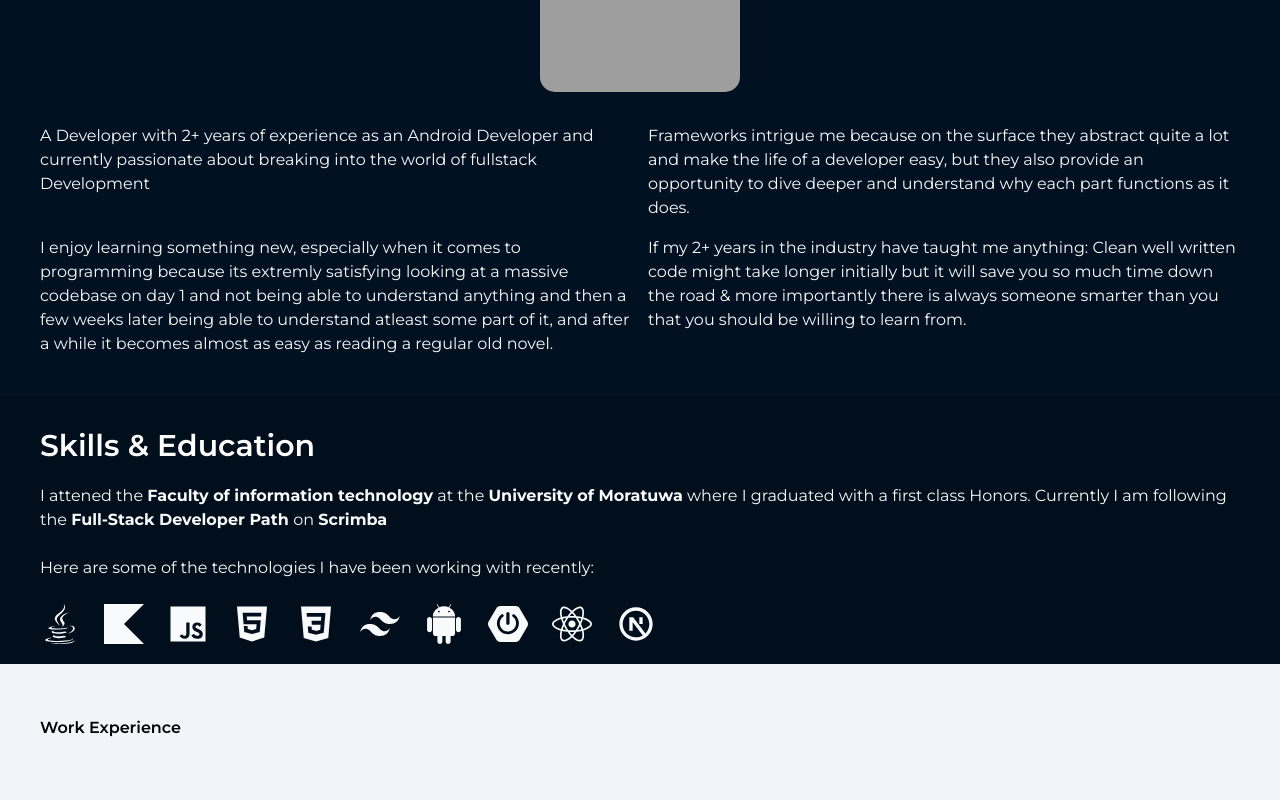
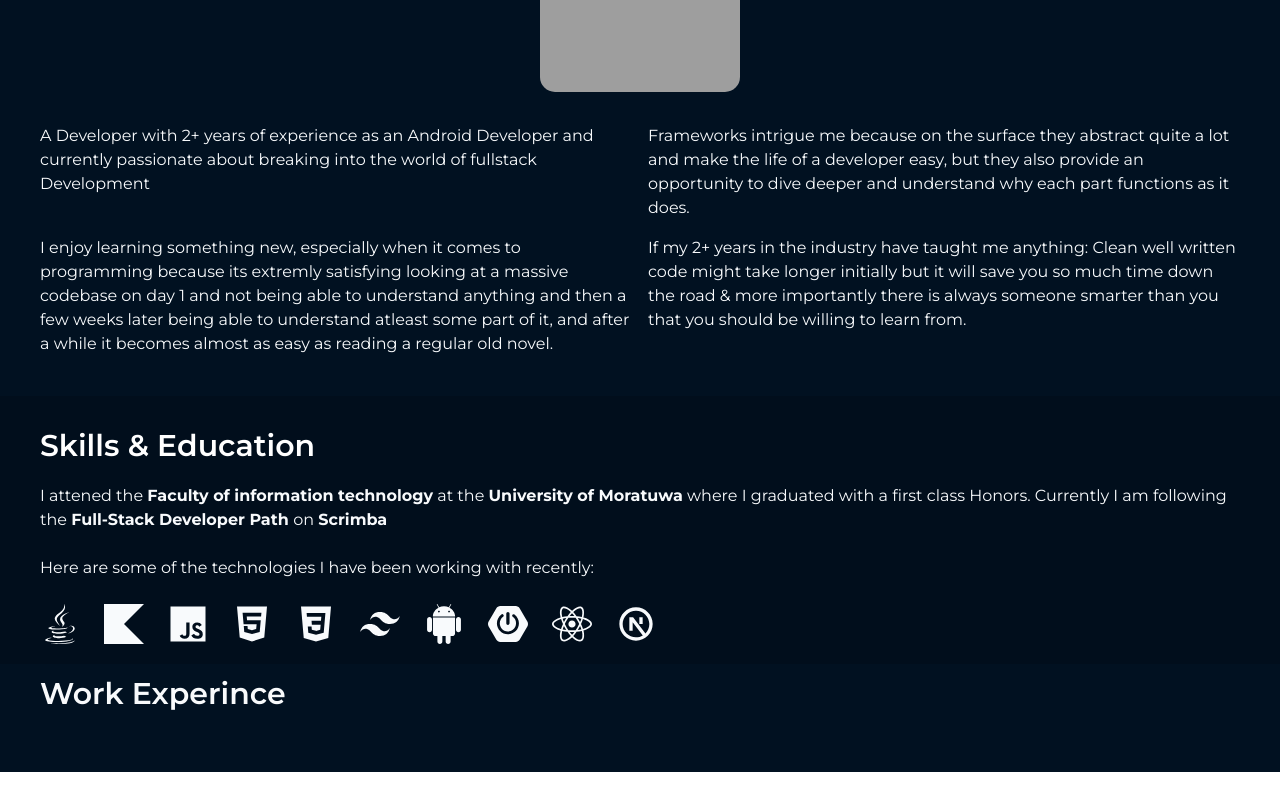
Before and after one commit to DJ-Weiman/portfolio-djw, a Next.js app: page / in a window 1280 px wide. Shown: the part 256-1056 px from the top of the page. After the commit the page ends 1028 px from the top, so only its background shows below. Built offline with nearby package versions, Linux system fonts and the light colour scheme; grey boxes are pictures that could not be loaded.

Commit message:
Refactored Folder Structure

```diff
--- a/app/ui/components/NavBar.tsx
+++ b/app/ui/components/NavBar.tsx
@@ -34,7 +34,7 @@ function NavBar({}: Props) {
       }}
       animate={hidden ? "hidden" : "visible"}
       transition={{ duration: 0.35, ease: "easeInOut" }}
-      className="sticky top-0 flex items-center justify-end"
+      className="sticky top-0 flex items-center justify-end bg-mainBG"
     >
       <div className="md:flex hidden gap-6 pr-4 items-center h-20">
         <DrawOutlineBtn outline="BOTTOM">
--- a/app/ui/components/About.tsx
+++ b/app/ui/sections/About.tsx
@@ -1,7 +1,7 @@
 import Image from 'next/image'
 import React from 'react'
 // import profile from '../../../public/profile.png'
-import TiltedCard from './bits/TiltedCard'
+import TiltedCard from '../components/bits/TiltedCard'
 
 
 const About = () => {
@@ -22,7 +22,6 @@ const About = () => {
           scaleOnHover={1.05}
           showMobileWarning={false}
           displayOverlayContent={true}
-          disableAll = {true}
         />
       </div>
 
--- a/app/ui/components/Experience.tsx
+++ b/app/ui/sections/Experience.tsx
@@ -4,8 +4,8 @@ type Props = {}
 
 const Experience = (props: Props) => {
   return (
-    <div className='bg-slate-100 text-black px-10 py-10'>
-        <h2 className="font-semibold pt-3 pb-5">Work Experience</h2>
+    <div className='bg-evenSectionBG px-10 pb-10'>
+      <h2 className="font-semibold text-3xl pt-3 pb-5">Work Experince</h2>
     </div>
   )
 }
```
Also changed, not shown: app/page.tsx (+4 -4 lines), app/ui/sections/Header.tsx (renamed from app/ui/components/Header.tsx), app/ui/sections/Skills.tsx (renamed from app/ui/components/Skills.tsx).
